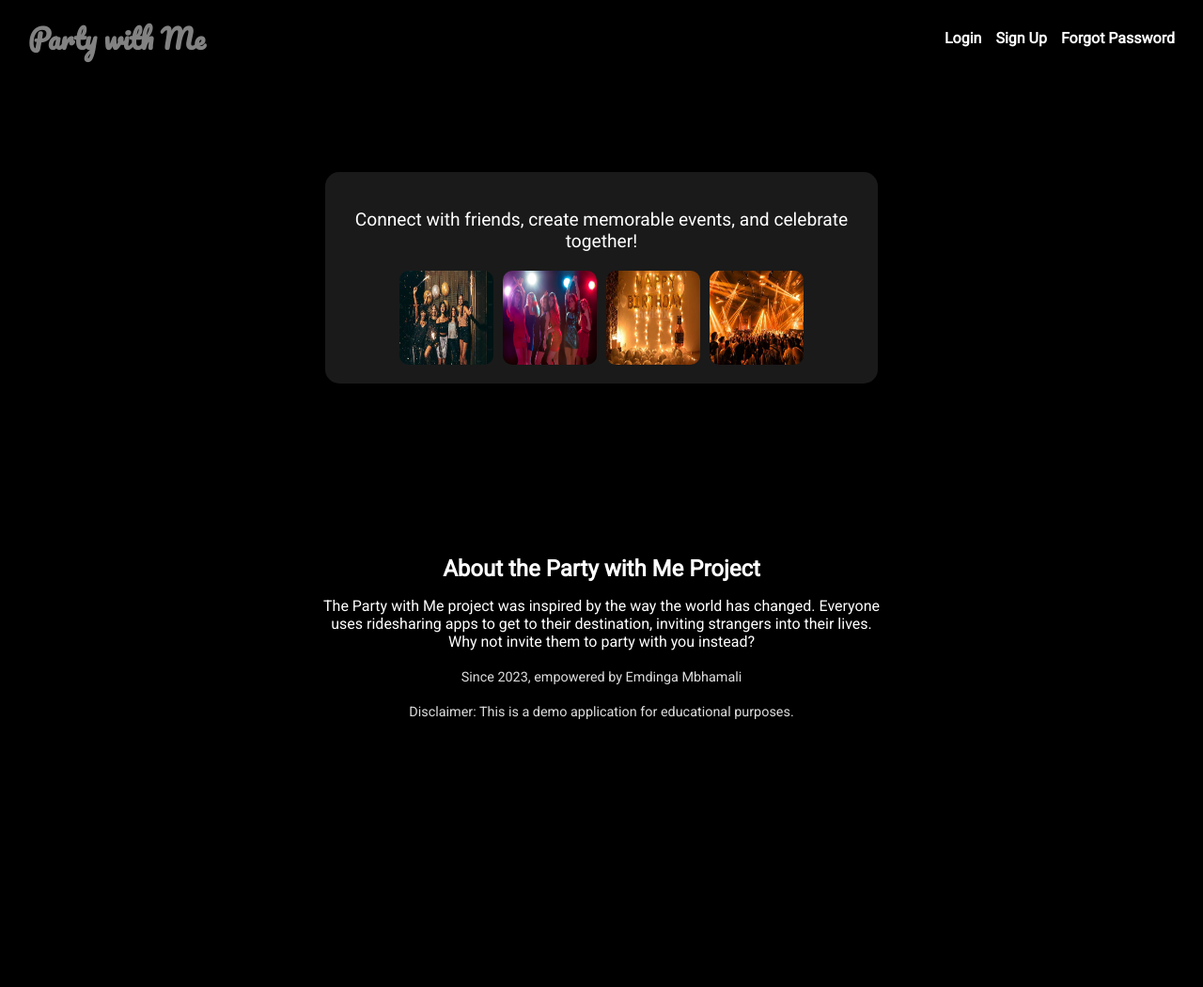
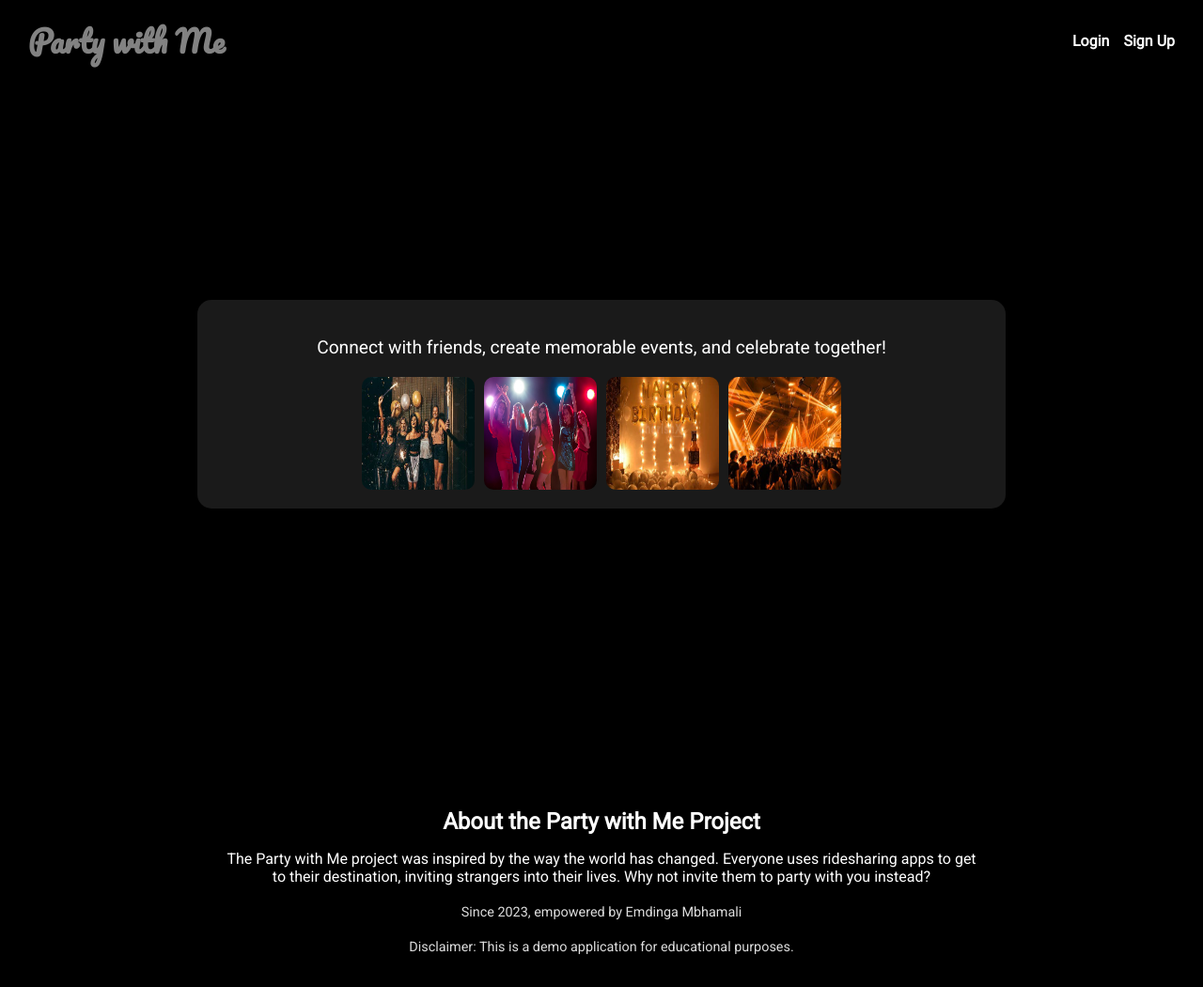
Before and after one commit to emdinga/Party_with_me, a Flask app: page / in a window 1280 px wide. Shown: the whole page at 94% size. Before the commit the page ends 765 px from the top, so only its background shows below. Run offline with Flask 2, Linux system fonts and the light colour scheme; data that the repository does not hold is empty.

Commit message:
updating styles

```diff
--- a/static/style.css
+++ b/static/style.css
@@ -9,8 +9,8 @@ body {
     flex-direction: column;
     align-items: center;
     justify-content: center;
-    height: 100vh;
-    overflow: hidden;
+    min-height: 100vh; /* Ensures full viewport height */
+    overflow-x: hidden; /* Prevents horizontal scroll */
 }
 
 /* Header */
@@ -30,7 +30,7 @@ body {
 
 .logo h1 {
     font-family: 'Pacifico', cursive;
-    font-size: 1.8rem; /* Adjusted for better fit */
+    font-size: 2rem; /* Adjusted for better fit */
     margin: 0;
     animation: blink 1.5s infinite;
 }
@@ -63,7 +63,8 @@ body {
     display: flex;
     align-items: center;
     justify-content: center;
-    height: calc(100vh - 60px); /* Adjust height considering the fixed header */
+    width: 100%; /* Utilizes full width */
+    min-height: calc(100vh - 60px); /* Adjust height considering the fixed header */
     text-align: center;
     margin-top: 60px; /* Avoid content hiding under the fixed header */
 }
@@ -75,7 +76,7 @@ body {
     backdrop-filter: blur(10px);
     box-shadow: 0 4px 15px rgba(0, 0, 0, 0.2);
     width: 90%;
-    max-width: 600px; /* Adjusted for better fit on larger screens */
+    max-width: 800px; /* Adjusted for better fit on larger screens */
 }
 
 .card header p {
@@ -91,8 +92,8 @@ body {
 }
 
 .party-images img {
-    width: 100px;
-    height: 100px;
+    width: 120px; /* Adjusted size for better fit */
+    height: 120px;
     border-radius: 10px;
 }
 
@@ -103,7 +104,7 @@ body {
     background: rgba(0, 0, 0, 0.5);
     border-radius: 10px;
     width: 90%;
-    max-width: 600px; /* Adjusted for better fit on larger screens */
+    max-width: 800px; /* Adjusted for better fit on larger screens */
     text-align: center;
 }
 
--- a/templates/index.html
+++ b/templates/index.html
@@ -18,7 +18,6 @@
         <div class="auth-links">
             <a href="{{ url_for('login') }}">Login</a>
             <a href="{{ url_for('signup') }}">Sign Up</a>
-            <a href="{{ url_for('forgot_password') }}">Forgot Password</a>
         </div>
     </header>
 
```
